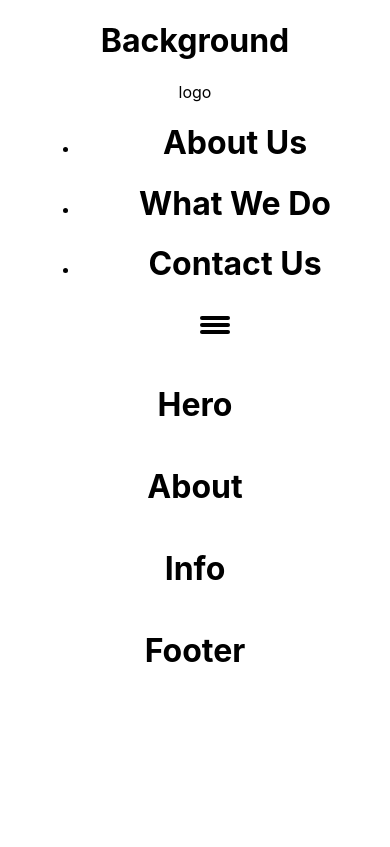
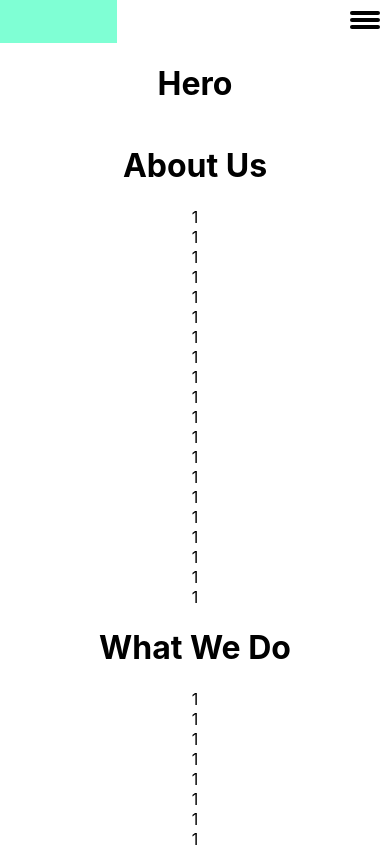
Before and after one commit to jimmeryn/springs-card, a React app: page / in a window 390 px wide. Shown: the top 847 px of the page. Built offline with nearby package versions, Linux system fonts and the light colour scheme.

Commit message:
responsive navigation

```diff
--- a/src/App.jsx
+++ b/src/App.jsx
@@ -7,7 +7,8 @@ import Header from "./components/Header";
 import Hero from "./components/Hero";
 import Info from "./components/Info";
 
-const App = () => (
+const App = () => {
+  return (
     <div className="App">
       <Background />
       <Header />
@@ -17,5 +18,6 @@ const App = () => (
       <Footer />
     </div>
   );
+};
 
 export default App;
--- a/src/components/About.jsx
+++ b/src/components/About.jsx
@@ -1,8 +1,13 @@
 import React from "react";
 
-const About = () => (
-  <div className="about">
-    <h1>About</h1>
+const About = ({ reference }) => (
+  <div className="about" ref={reference}>
+    <h1>About Us</h1>
+    {Array(20)
+      .fill(1)
+      .map((e, i) => (
+        <div key={i}>{e}</div>
+      ))}
   </div>
 );
 
--- a/src/components/Footer.jsx
+++ b/src/components/Footer.jsx
@@ -1,7 +1,7 @@
 import React from "react";
 
-const Footer = () => (
-  <footer>
+const Footer = ({ reference }) => (
+  <footer ref={reference}>
     <h1>Footer</h1>
   </footer>
 );
--- a/src/components/Hamburger.jsx
+++ b/src/components/Hamburger.jsx
@@ -1,11 +1,9 @@
-import React, { useState } from "react";
+import React from "react";
 
-const Hamburger = () => {
-  const [hamActive, setHamActive] = useState(false);
-  const hamClass = `hamburger${hamActive ? "--active" : ""}`;
-
+const Hamburger = ({ activateHamburger }) => {
+  // const hamClass = `hamburger${isHamburgerActive ? "--active" : ""}`;
   return (
-    <button className={hamClass} onClick={() => setHamActive(!hamActive)}>
+    <button className="hamburger" onClick={activateHamburger}>
       <span className="hamburger-box">
         <span className="hamburger-inner"></span>
       </span>
--- a/src/components/Header.jsx
+++ b/src/components/Header.jsx
@@ -1,12 +1,32 @@
-import React from "react";
+import React, { useState } from "react";
 import Logo from "./Logo";
-import Menu from "./Menu";
+import MenuList from "./MenuList";
+import Hamburger from "./Hamburger";
 
-const Header = () => (
-  <header>
-    <Logo />
-    <Menu />
-  </header>
-);
+const classNames = require("classnames");
+
+const Header = ({ pageReferences }) => {
+  let [isHamburgerActive, makeitactive] = useState(false);
+  const hamburgerClassName = classNames("hamburger", [
+    { "--active": isHamburgerActive }
+  ]);
+
+  function activateHamburger() {
+    console.log("bvsdbajsbdjhbhj");
+    document.getElementsByClassName(hamburgerClassName).item(0).className
+      ? (isHamburgerActive = makeitactive(!isHamburgerActive))
+      : (isHamburgerActive = makeitactive(!isHamburgerActive));
+  }
+
+  return (
+    <header>
+      <div className="header-container">
+        <Logo />
+        <Hamburger activateHamburger={activateHamburger} />
+      </div>
+      <MenuList isHamburgerActive pageReferences={pageReferences} />
+    </header>
+  );
+};
 
 export default Header;
--- a/src/components/Info.jsx
+++ b/src/components/Info.jsx
@@ -1,8 +1,13 @@
 import React from "react";
 
-const Info = () => (
-  <div className="info">
-    <h1>Info</h1>
+const Info = ({ reference }) => (
+  <div className="info" ref={reference}>
+    <h1>What We Do</h1>
+    {Array(20)
+      .fill(1)
+      .map((e, i) => (
+        <div key={i}>{e}</div>
+      ))}
   </div>
 );
 
--- a/src/components/Menu.jsx
+++ /dev/null
@@ -1,15 +0,0 @@
-import React, { useState } from "react";
-import Hamburger from "./Hamburger";
-import MenuList from "./MenuList";
-const Menu = () => {
-  const [activeButton, setActiveButton] = useState(0);
-
-  return (
-    <menu>
-      <MenuList />
-      <Hamburger />
-    </menu>
-  );
-};
-
-export default Menu;
--- a/src/components/MenuList.jsx
+++ b/src/components/MenuList.jsx
@@ -6,7 +6,6 @@ const createButtons = (names, activeButton, setActiveButton) =>
 
 const MenuList = () => {
   const [activeButton, setActiveButton] = useState(0);
-
   return (
     <ul className="menu-list">
       {createButtons(
--- a/src/components/NavButton.jsx
+++ b/src/components/NavButton.jsx
@@ -2,11 +2,9 @@ import React from "react";
 
 const navButton = (name, active, id, setActiveButton) => {
   const buttonClass = `nav-button${active === id ? " active" : ""}`;
-  const indicatorClass = `indicator${active === id ? "-active" : ""}`;
   return (
     <li className={buttonClass} key={id} onClick={() => setActiveButton(id)}>
-      <h1>{name}</h1>
-      <span className={indicatorClass}></span>
+      <h3>{name}</h3>
     </li>
   );
 };
--- a/src/components/logo.jsx
+++ b/src/components/logo.jsx
@@ -1,5 +1,5 @@
 import React from "react";
 
-const Logo = () => <div className="logo">logo</div>;
+const Logo = () => <div className="logo"></div>;
 
 export default Logo;
--- a/src/styles/style.css
+++ b/src/styles/style.css
@@ -25,18 +25,87 @@ html {
 }
 
 .background {
+  display: none;
 }
 
 header {
+  display: flex;
+  position: sticky;
+  top: 0px;
+  background-color: #fff;
+}
+
+.header-container {
+  width: 30%;
+  display: flex;
+}
+
+.logo {
+  width: 100%;
+  background-color: aquamarine;
+  /* height: 150%; */
 }
 
 menu {
+  display: flex;
+  flex-direction: column;
+  width: 60%;
+  height: 50%;
+}
+
+.menu-list {
+  width: 70%;
+  display: flex;
+  justify-content: space-evenly;
+  cursor: pointer;
+  list-style: none;
+  display: flex;
+  flex-wrap: nowrap;
+  margin: 0;
+  padding: 0;
+}
+
+.nav-button {
+  width: 100%;
+  max-height: 40px;
+  margin-top: 2vh;
+  margin-bottom: 2vh;
+  text-align: center;
+  color: #bbc3cc;
+}
+
+.nav-button:hover {
+  color: #4563f3;
+}
+
+.active {
+  color: #4563f3;
+}
+
+.nav-button > h3 {
+  margin: 0;
+}
+
+.hamburger,
+.hamburger--active {
+  display: none;
+}
+
+@media screen and (max-width: 640px) {
+  .header-container {
+    width: 100%;
+    justify-content: space-between;
+  }
+
+  .logo {
+    width: 30%;
   }
 
   .hamburger {
     padding: 10px;
     cursor: pointer;
     background-color: transparent;
+    display: block;
     margin: 0;
     border: 0;
   }
@@ -81,8 +150,8 @@ menu {
   }
 
   .hamburger--active {
+    display: block;
     padding: 10px;
-  /* display: block; */
     cursor: pointer;
     background-color: transparent;
     margin: 0;
@@ -101,17 +170,23 @@ menu {
     transform: translateY(-7px) rotate(-45deg);
   }
 
-.hero {
+  header {
+    flex-direction: column;
   }
 
-.about {
+  .menu-list {
+    display: none;
   }
 
-.info {
+  .menu-list--open {
+    display: flex;
+    flex-direction: column;
+    list-style: none;
+    margin: 0;
+    padding: 0;
   }
 
-footer {
+  .menu-list > .nav-button {
+    padding: 0;
   }
-
-@media screen and (max-width: 640px) {
 }
```
Lines whose indentation alone changed are shown as unchanged.
